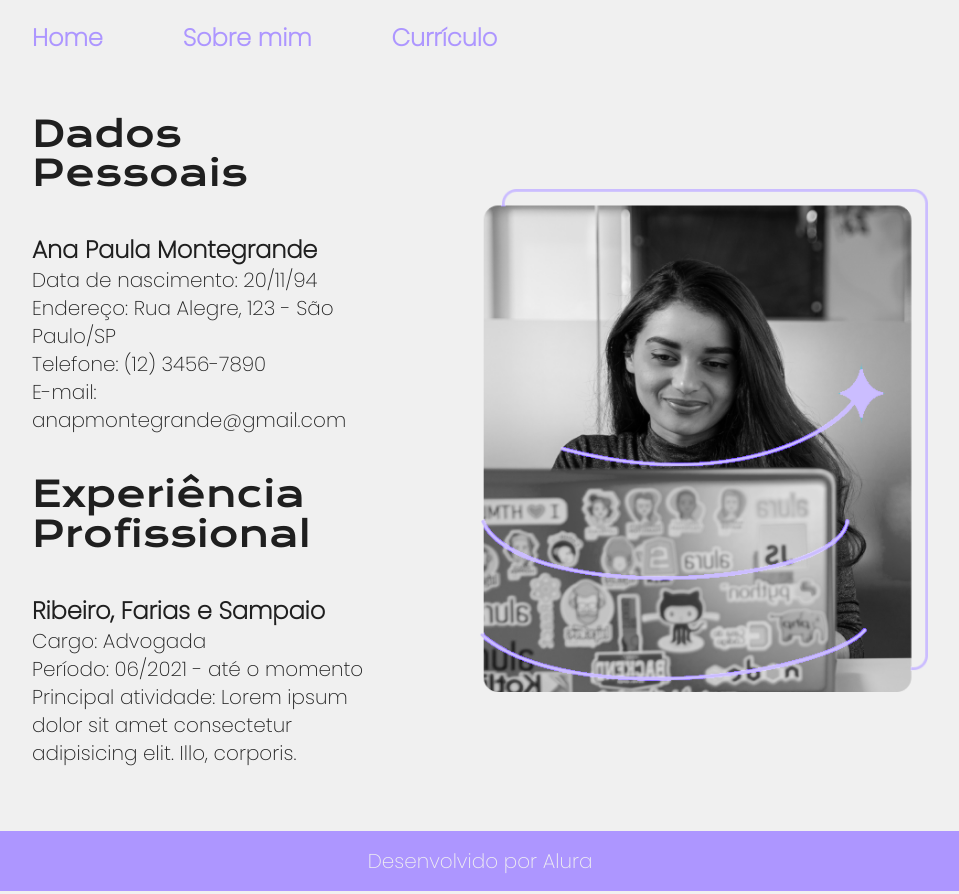
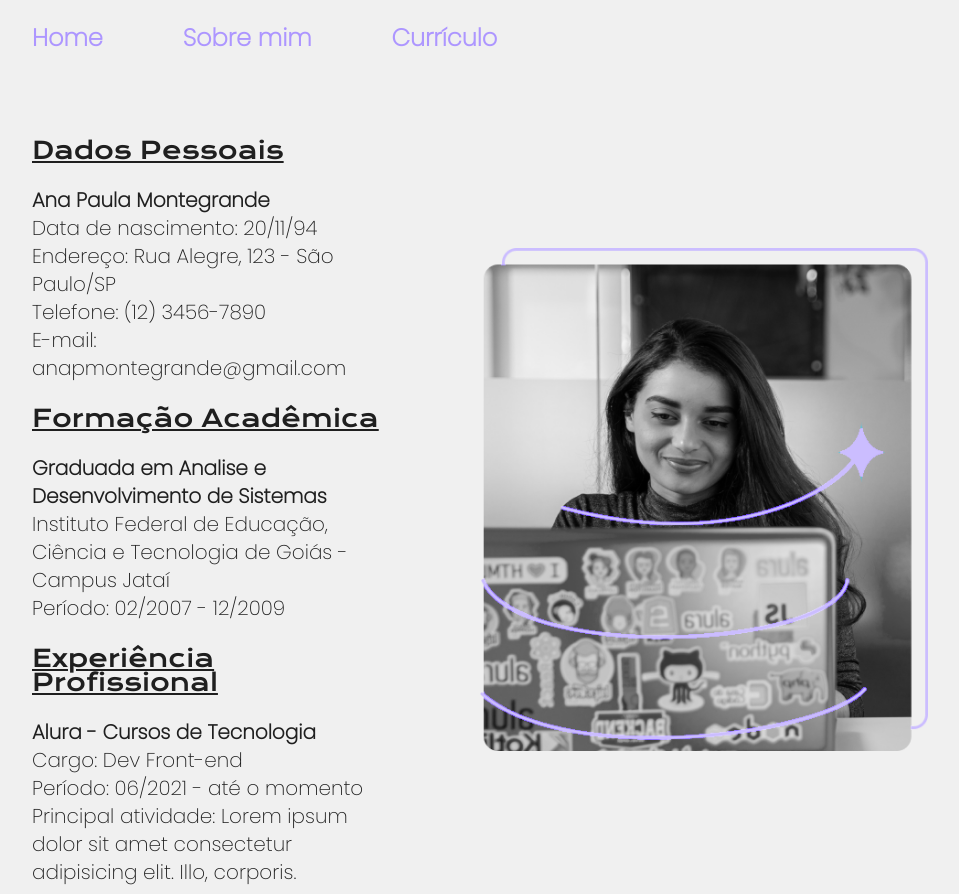
Before and after one commit to denisevieiraoliveira/alura-portfolio, a plain HTML site: page curriculo.html in a window 1280 px wide. Shown: the top 894 px of the page, without its empty margins (160-1119 px from the left). Drawn offline with nearby package versions, Linux system fonts and the light colour scheme.

Commit message:
commit 31/01

```diff
--- a/curriculo.html
+++ b/curriculo.html
@@ -6,8 +6,9 @@
     <meta charset="UTF-8">
     <meta http-equiv="X-UA-Compatible" content="IE=edge">
     <meta name="viewport" content="width=device-width, initial-scale=1.0">
+    <link rel="stylesheet" href="./estilos/reset.css">
+    <link rel="stylesheet" href="./estilos/vars.css">
     <link rel="stylesheet" href="./estilos/estilo.css">
-    <link rel="stylesheet" href="./estilos/reset.css">
     <title>Currículo</title>
 </head>
 
@@ -22,23 +23,53 @@
 
     <main class="apresentacao">
         <section class="apresentacao__conteudo">
-            <h1 class="apresentacao__conteudo__titulo">Dados Pessoais</h1>
-            <p class="apresentacao__conteudo__texto__curriculo">
-                <strong class="texto__destaque">Ana Paula Montegrande</strong><br />
-                Data de nascimento: 20/11/94<br />
-                Endereço: Rua Alegre, 123 - São Paulo/SP<br />
-                Telefone: (12) 3456-7890<br />
-                E-mail: anapmontegrande@gmail.com
-            </p>
+            <h2 class="apresentacao__conteudo__titulo-extra">Dados Pessoais</h2>
+            <ul class="apresentacao__conteudo__texto__curriculo">
+                <li>
+                    <strong class="texto__destaque">Ana Paula Montegrande</strong><br />
+                </li>
+                <li>
+                    <p>Data de nascimento: 20/11/94</p>
+                </li>
+                <li>
+                    <p>Endereço: Rua Alegre, 123 - São Paulo/SP</p>
+                </li>
+                <li>
+                    <p>Telefone: (12) 3456-7890</p>
+                </li>
+                <li>
+                    <p>E-mail: anapmontegrande@gmail.com</p>
+                </li>
+            </ul>
 
-            <h1 class="apresentacao__conteudo__titulo">Experiência Profissional</h1>
-            <p class="apresentacao__conteudo__texto__curriculo">
-                <strong class="texto__destaque">Ribeiro, Farias e Sampaio</strong><br />
-                Cargo: Advogada<br />
-                Período: 06/2021 - até o momento<br />
-                Principal atividade: Lorem ipsum dolor sit amet consectetur adipisicing elit. Illo, corporis.
+            <h1 class="apresentacao__conteudo__titulo-extra">Formação Acadêmica</h1>
+            <ul class="apresentacao__conteudo__texto__curriculo">
+                <li>
+                    <strong class="texto__destaque">Graduada em Analise e Desenvolvimento de Sistemas</strong><br />
+                </li>
+                <li>
+                    <p>Instituto Federal de Educação, Ciência e Tecnologia de Goiás - Campus Jataí</p>
+                </li>
+                <li>
+                    <p>Período: 02/2007 - 12/2009</p>
+                </li>
+            </ul>
 
-            </p>
+            <h1 class="apresentacao__conteudo__titulo-extra">Experiência Profissional</h1>
+            <ul class="apresentacao__conteudo__texto__curriculo">
+                <li>
+                    <strong class="texto__destaque">Alura - Cursos de Tecnologia</strong><br />
+                </li>
+                <li>
+                    <p>Cargo: Dev Front-end</p>
+                </li>
+                <li>
+                    <p>Período: 06/2021 - até o momento</p>
+                </li>
+                <li>
+                    <p>Principal atividade: Lorem ipsum dolor sit amet consectetur adipisicing elit. Illo, corporis.</p>
+                </li>
+            </ul>
         </section>
         <img class="apresentacao__imagem" src="/assets/Imagem.png" alt="Foto da Joana Santos programando">
     </main>
--- a/estilos/estilo.css
+++ b/estilos/estilo.css
@@ -1,21 +1,8 @@
-@import url('https://fonts.googleapis.com/css2?family=Krona+One&display=swap');
-@import url('https://fonts.googleapis.com/css2?family=Poppins:wght@200&display=swap');
-
-:root {
-    --cor-primaria: #f0f0f0;
-    --cor-secundaria: #1f1f1f;
-    --cor-terciaria: #ad96ff;
-    --cor-hover: #ede8ff;
-
-    --fonte-primaria: 'Krona One', sans-serif;
-    --fonte-secundaria: 'Poppins', sans-serif;
-    /*--fonte-secundaria: 'Montserrat', sans-serif;*/
-}
-
 body {
     box-sizing: border-box;
     background-color: var(--cor-primaria);
     color: var(--cor-secundaria);
+    font-family: var(--fonte-primaria);
 }
 
 .cabecalho {
@@ -24,14 +11,14 @@ body {
 
 .cabecalho__menu {
     display: flex;
-    gap: 5rem;
+    gap: 5em;
 }
 
 .cabecalho__menu__links {
     color: var(--cor-terciaria);
     text-align: center;
     font-family: var(--fonte-secundaria);
-    font-size: 1.5rem;
+    font-size: 1.5em;
     font-weight: 600;
     text-decoration: none;
 }
@@ -48,14 +35,19 @@ body {
     width: 50%;
     display: flex;
     flex-direction: column;
-    gap: 40px;
 }
 
 .apresentacao__conteudo__titulo {
     font-family: var(--fonte-primaria);
-    font-size: 2.25rem;
-    text-align: justify;
+    font-size: 2.25em;
     line-height: 1.1;
+    margin-bottom: 0.75em;
+}
+
+.apresentacao__conteudo__titulo-extra {
+    font-size: 1.5em;
+    text-decoration: underline;
+    margin: 1em 0;
 }
 
 .titulo-destaque {
@@ -64,14 +56,14 @@ body {
 
 .apresentacao__conteudo__texto {
     font-family: var(--fonte-secundaria);
-    font-size: 1.5rem;
+    font-size: 1.25em;
     text-align: justify;
     line-height: 1.4;
 }
 
 .apresentacao__conteudo__texto__curriculo {
     font-family: var(--fonte-secundaria);
-    font-size: 1.25rem;
+    font-size: 1.25em;
     line-height: 1.4;
 }
 
@@ -86,7 +78,7 @@ body {
 .apresentacao__links_subtitulo {
     font-family: var(--fonte-primaria);
     font-weight: 400;
-    font-size: 1.5rem;
+    font-size: 1.5em;
 }
 
 .apresentacao__links__navegacao {
@@ -98,7 +90,7 @@ body {
     width: 50%;
     text-align: center;
     border-radius: 8px;
-    font-size: 1.5rem;
+    font-size: 1.5em;
     font-family: var(--fonte-secundaria);
     font-weight: 600;
     padding: 21.5px 0;
@@ -106,7 +98,7 @@ body {
     color: var(--cor-secundaria);
 }
 
-.apresentacao__links__botao:hover{
+.apresentacao__links__navegacao:hover {
     background-color: var(--cor-hover);
 }
 
@@ -120,7 +112,7 @@ body {
     padding: 20px;
     text-align: center;
     font-family: var(--fonte-secundaria);
-    font-size: 1.25rem;
+    font-size: 1.25em;
     font-weight: 400;
 
     /*position: fixed;
@@ -130,24 +122,9 @@ body {
 
 .texto__destaque {
     font-weight: 1000;
-    font-size: 1.5rem;
+    padding-bottom: 1em;
 }
 
-@media (max-width: 1200px) {
-    .cabecalho__menu {
-        justify-content: center;
-    }
-
-    .cabecalho {
-        padding: 10%;
-    }
-
-    .apresentacao {
-        flex-direction: column-reverse;
-        padding: 5%;
-    }
-
-    .apresentacao__conteudo {
-        width: auto;
-    }
+.cabecalho__menu__links:hover {
+    color: var(--cor-secundaria);
 }
--- /dev/null
+++ b/estilos/vars.css
@@ -0,0 +1,32 @@
+@import url('https://fonts.googleapis.com/css2?family=Krona+One&display=swap');
+@import url('https://fonts.googleapis.com/css2?family=Poppins:wght@200&display=swap');
+
+:root {
+    --cor-primaria: #f0f0f0;
+    --cor-secundaria: #1f1f1f;
+    --cor-terciaria: #ad96ff;
+    --cor-hover: #ede8ff;
+
+    --fonte-primaria: 'Krona One', sans-serif;
+    --fonte-secundaria: 'Poppins', sans-serif;
+    /*--fonte-secundaria: 'Montserrat', sans-serif;*/
+}
+
+@media (max-width: 1200px) {
+    .cabecalho__menu {
+        justify-content: center;
+    }
+
+    .cabecalho {
+        padding: 10%;
+    }
+
+    .apresentacao {
+        flex-direction: column-reverse;
+        padding: 5%;
+    }
+
+    .apresentacao__conteudo {
+        width: auto;
+    }
+}
```
Also changed, not shown: about.html (+2 -1 lines), index.html (+3 -2 lines).
